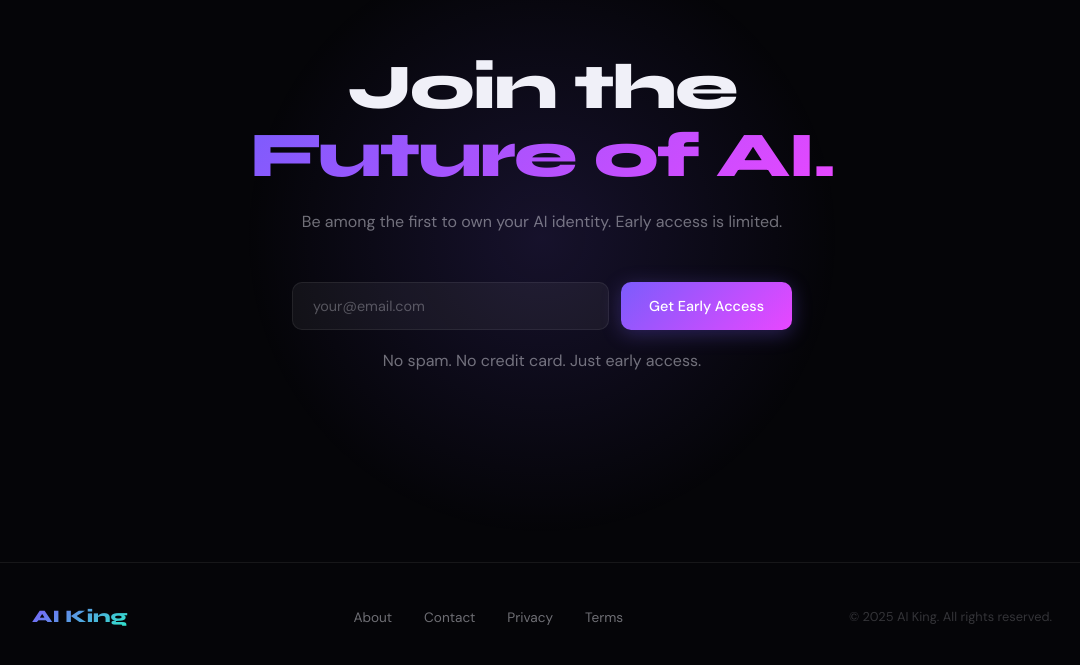
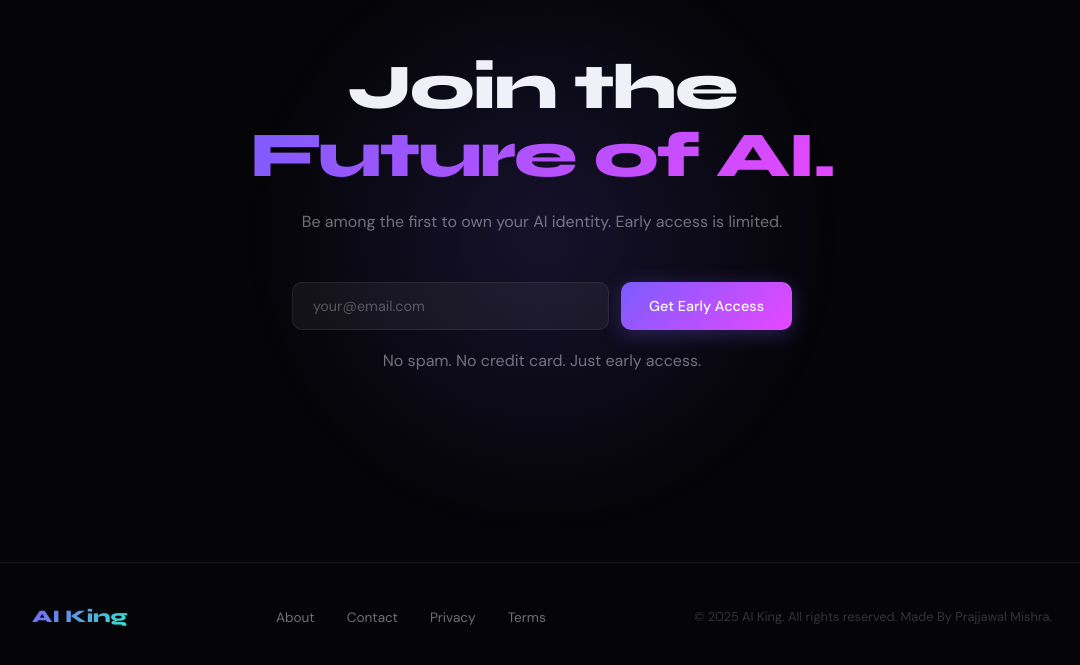
Before and after one commit to prajjawal1707/AI-KING, a website: page index.html in a window 1280 px wide. Shown: the part 4856-5521 px from the top of the page, without its empty margins (98-1178 px from the left). Drawn offline with Linux system fonts and the light colour scheme.

Commit message:
Adding name

```diff
--- a/index.html
+++ b/index.html
@@ -1335,7 +1335,9 @@
           <li><a href="#">Privacy</a></li>
           <li><a href="#">Terms</a></li>
         </ul>
-        <p class="footer-copy">© 2025 AI King. All rights reserved.</p>
+        <p class="footer-copy">© 2025 AI King. All rights reserved.
+          Made By Prajjawal Mishra.
+        </p>
       </div>
     </div>
   </footer>
```
